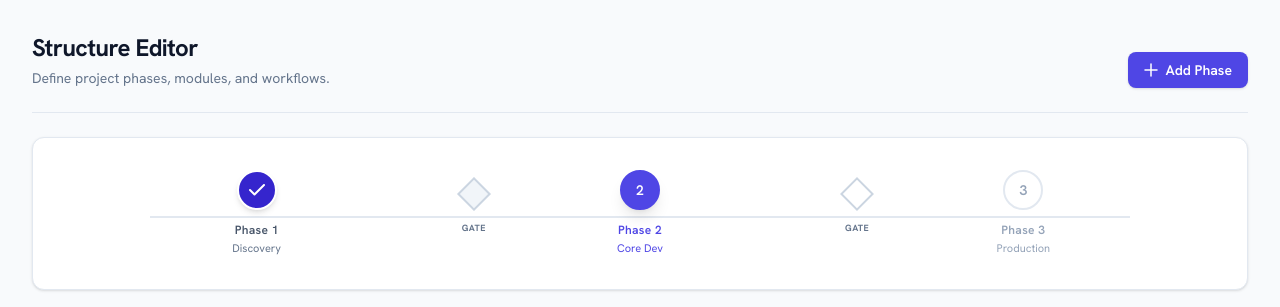
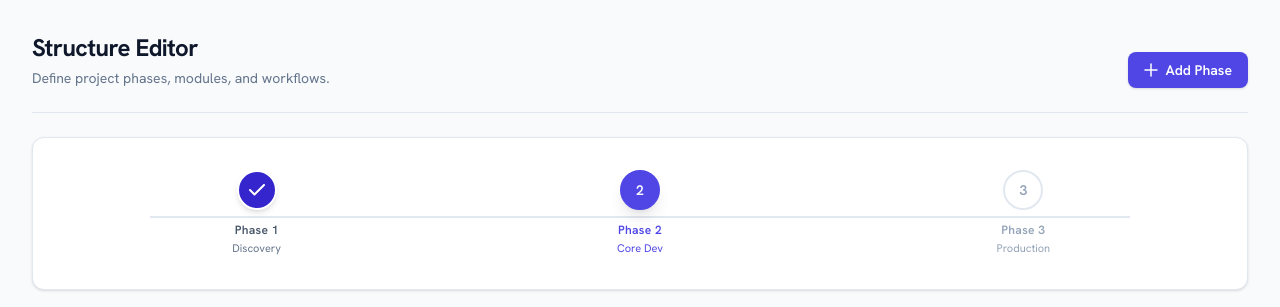
Before and after one commit to YUANQTIE/Client-Stage-Gate-Tracker, a Next.js app: page /editor in a window 1280 px wide. Shown: the top 307 px of the page. Built offline with nearby package versions, Linux system fonts and the light colour scheme.

Commit message:
fix: remove gate implementation in editor

```diff
--- a/src/app/(app)/editor/page.tsx
+++ b/src/app/(app)/editor/page.tsx
@@ -2,7 +2,7 @@
 
 import { useState, useRef } from "react";
 import {
-  StageGateStepper,
+  StageStepper,
   ActivePhaseDetails,
   ModulesCard,
 } from "@/components/ui/ProjectEditor";
@@ -136,7 +136,7 @@ export default function EditorPage() {
         </div>
 
         {/* Stage-Gate Pipeline Stepper */}
-        <StageGateStepper
+        <StageStepper
           ref={stepperRef}
           phases={phases}
           setPhases={setPhases}
--- a/src/components/ui/ProjectEditor/StageGateStepper.tsx
+++ b/src/components/ui/ProjectEditor/StageStepper.tsx
@@ -3,14 +3,14 @@
 import { forwardRef, useImperativeHandle, useState } from "react";
 import { Phase } from "@/app/(app)/editor/page";
 
-interface StageGateStepperProps {
+interface StageStepperProps {
   phases: Phase[];
   setPhases: (phases: Phase[]) => void;
   activePhase: number;
   setActivePhase: (phase: number) => void;
 }
 
-export const StageGateStepper = forwardRef<{ openCreateModal: () => void }, StageGateStepperProps>(
+export const StageStepper = forwardRef<{ openCreateModal: () => void }, StageStepperProps>(
   ({ phases, setPhases, activePhase, setActivePhase }, ref) => {
     const [isModalOpen, setIsModalOpen] = useState(false);
     const [isDeleteConfirmOpen, setIsDeleteConfirmOpen] = useState(false);
@@ -168,7 +168,7 @@ export const StageGateStepper = forwardRef<{ openCreateModal: () => void }, Stag
                     </div>
 
                     {/* Diamond Gate - positioned between phases */}
-                    {idx < phases.length - 1 && (
+                    {/* {idx < phases.length - 1 && (
                       <div className="absolute -right-[calc(15%-20px)] top-3">
                         <div className="relative">
                           <div className={`w-6 h-6 border-2 rotate-45 border-[#CBD5E1] transition-all duration-200
@@ -183,7 +183,7 @@ export const StageGateStepper = forwardRef<{ openCreateModal: () => void }, Stag
                           </div>
                         </div>
                       </div>
-                    )}
+                    )} */}
                   </div>
                 );
               })}
@@ -309,4 +309,4 @@ export const StageGateStepper = forwardRef<{ openCreateModal: () => void }, Stag
   }
 );
 
-StageGateStepper.displayName = 'StageGateStepper';
+StageStepper.displayName = 'StageStepper';
--- a/src/components/ui/ProjectEditor/index.tsx
+++ b/src/components/ui/ProjectEditor/index.tsx
@@ -1,4 +1,4 @@
-export { StageGateStepper } from "./StageGateStepper";
+export { StageStepper } from "./StageStepper";
 export { ActivePhaseDetails } from "./ActivePhaseDetails";
 export { ModulesCard } from "./ModulesCard";
 export { ScreenApiTracker } from "./ScreenApiTracker";
```
